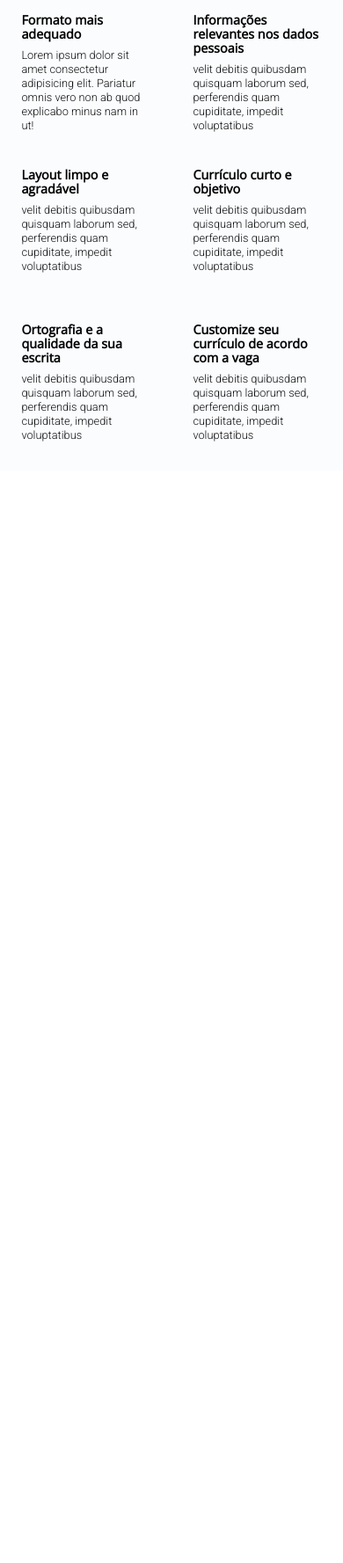
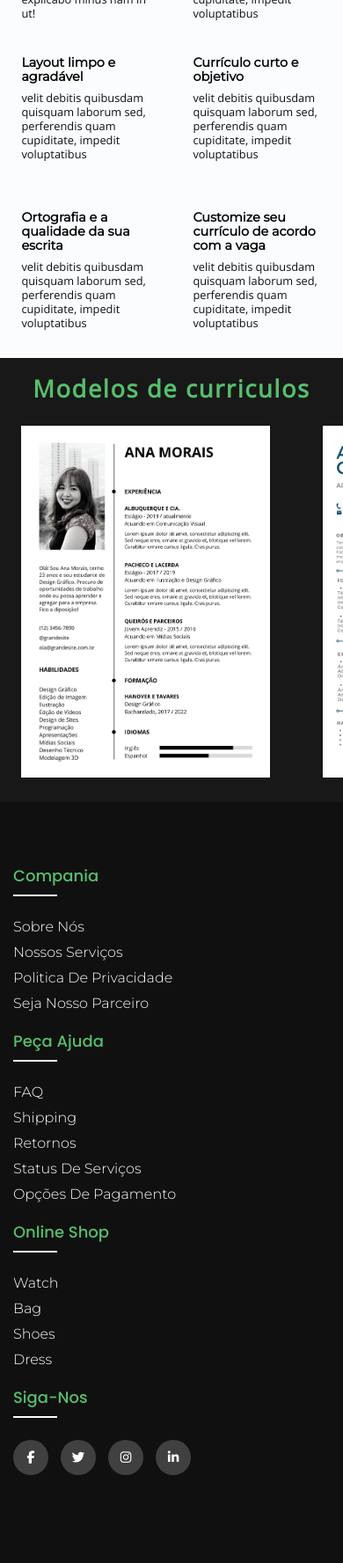
Before and after one commit to Prantes/app-curriculo, a PHP site: page / in a window 390 px wide. Shown: the part 394-2171 px from the top of the page at 88% size. Before the commit the page ends 896 px from the top, so only its background shows below. Run offline with PHP 8.4, Linux system fonts and the light colour scheme; some libraries are stand-ins or nearby versions.

Commit message:
Criação de área de amostragem de currículos e footer na página inicial
Foi esquematizado para versão mobile as áreas de amostragem de currículo mais o footer com páginas adicionais para contato e etc.

```diff
--- a/index.html
+++ b/index.html
@@ -12,8 +12,7 @@
     <header id="header" >
         <a href="" id="logo">SosCurriculo</a>
         <nav id="nav">
-
-            <button aria-label="Abrir Menu" id="btn-mobile"aria-haspoup="true" aria-controls="menu" aria-expanded="false">
+            <button class="btn_space" aria-label="Abrir Menu" id="btn-mobile" aria-haspoup="true" aria-controls="menu" aria-expanded="false">
                 <a href=""><i class="fa-solid fa-user"></i></a>
                 <span id="hamburguer"></span>
             </button>
@@ -92,8 +91,67 @@
         </section>
     </main>
     <aside class="container_aside" >
+        <h2>Modelos de curriculos</h2>
+        <div class="container_aside_modelos">
+
+            <div class="item">
+                <img src="img/img3.jpg" alt="" srcset="">
+            </div>
+
+            <div class="item">
+                <img src="img/img4.jpg" alt="" srcset="">
+            </div>
+
+            <div class="item">
+                <img src="img/img5.jpg" alt="" srcset="">
+            </div>
+        </div>
+    </div>
     </aside>
+    <footer class="footer">
+        <div class="container_footer">
+            <div class="row">
+                <div class="footer-col" id="col-1">
+                    <h4>Compania</h4>
+                    <ul>
+                        <li><a href="#">Sobre nós</a></li>
+                        <li><a href="#">Nossos Serviços</a></li>
+                        <li><a href="#">Politica de Privacidade</a></li>
+                        <li><a href="#">Seja nosso parceiro</a></li>
+                    </ul>
+                </div>
 
+                <div class="footer-col" id="col-2">
+                    <h4>Peça Ajuda</h4>
+                    <ul>
+                        <li><a href="#">FAQ</a></li>
+                        <li><a href="#">Shipping</a></li>
+                        <li><a href="#">retornos</a></li>
+                        <li><a href="#">Status de Serviços</a></li>
+                        <li><a href="#">Opções de pagamento</a></li>
+                    </ul>
+                </div>
+                <div class="footer-col">
+                    <h4>Online Shop</h4>
+                    <ul>
+                        <li><a href="#">watch</a></li>
+                        <li><a href="#">bag</a></li>
+                        <li><a href="#">shoes</a></li>
+                        <li><a href="#">dress</a></li>
+                    </ul>
+                </div>
+                <div class="footer-col">
+                    <h4>Siga-nos</h4>
+                    <div class="social-links">
+                        <a href="#"><i class="fab fa-facebook-f"></i></a>
+                        <a href="#"><i class="fab fa-twitter"></i></a>
+                        <a href="#"><i class="fab fa-instagram"></i></a>
+                        <a href="#"><i class="fab fa-linkedin-in"></i></a>
+                    </div>
+                </div>
+            </div>
+        </div>
+    </footer>
     <script src="script.js" charset="utf-8"></script>
 </body>
 </html>
--- a/style.css
+++ b/style.css
@@ -1,4 +1,4 @@
-@import url('https://fonts.googleapis.com/css2?family=Anton&family=Open+Sans:wght@300&family=Roboto:wght@300&display=swap');
+@import url('https://fonts.googleapis.com/css2?family=Montserrat:wght@100;300;400&family=Open+Sans:wght@300&family=Poppins:wght@100;300;500&display=swap');
 *{
   margin: 0px;
   padding: 0px;
@@ -6,9 +6,9 @@
   }
 
   :root{
-    --font-primary:"open sans", serif;
-    --font-secondary:"Roboto", serif;
-    --font-action:"Anton", serif;
+    --font-primary:"Montserrat", serif;
+    --font-secondary:"open sans", serif;
+    --font-action:"Poppins", serif;
 }
 @media (min-width: 320px) and (max-width: 699px) {
 
@@ -120,13 +120,13 @@ top: -7px
 
 .container_main{
   width: 100%;
-  height: 58vh;
 }
 .banner{
-  height:70%;
-  background:  linear-gradient(rgba(0,0,0,.3),rgba(0,0,0,.4)),url(img/img2.jpg);
+  background:  linear-gradient(rgba(0,0,0,.3),rgba(0,0,0,.4 )),url(img/img2.jpg);
   background-size:100%;
   background-repeat: no-repeat;
+  background-attachment: scroll;
+
 }
 
 .titulo_banner{
@@ -230,6 +231,117 @@ section .infos{
 }
 .sessao-infos{
   background-color: #FAFCFE;
+}
+.container_aside{
+  background-color: #181818;
+}
+.container_aside h2{
+  padding-top: 1rem;
+  color: #57BE6C;
+  letter-spacing: 1.7px;
+  font-family:var(--font-secondary);
+}
+.container_aside_modelos{
+  display:flex;
+  overflow-x: scroll;
+  width: 100%;
+  scroll-snap-type: x mandatory;
+  scroll-padding: 24px;
+  gap:12px;
+}
+.container_aside h2{
+  font-size: 1.7rem;
+  text-align: center;
+  display: flex;
+  justify-content: center;
+  align-items: center;
+}
+.container_aside .item{
+  padding:24px;
+  border-radius: 8px;
+  scroll-snap-align: start;
+}
+.container_aside .item img{
+  height: 400px;
+}
+.container_footer{
+  max-width: 1170px;
+  margin: auto;
+}
+.row{
+  display: flex;
+  flex-wrap: wrap;
+}
+ul{
+  list-style:none;
+}
+
+/*área do footer*/
+
+.footer{
+background-color: #101010;
+padding: 70px 0;
+margin: none;
+}
+.footer-col{
+  width: 25%;
+  padding: 0 15px 20px;
+}
+.footer-col h4{
+  font-family: var(--font-action);
+  font-size: 18px;
+  color: #57BE6C;
+  text-transform: capitalize;
+  margin-bottom: 35px;
+  font-weight: 500;
+  position: relative;
+}
+.footer-col h4::before{
+  content: '';
+  position: absolute;
+  left: 0;
+  bottom:-10px;
+  background-color:#FAFCFE;
+  height: 2px;
+  box-sizing: border-box;
+  width: 50px;
+}
+.footer-col ul li:not(:last-child){
+  margin-bottom: 10px;
+}
+.footer-col ul li a{
+  font-family: var(--font-primary);
+  font-size: 16px;
+  text-transform: capitalize;
+  color:#181818;
+  text-decoration: none;
+  font-weight: 300;
+  color: #ffffff;
+  display: block;
+  transition: all 0.3s ease;
+}
+.footer-col ul lia:hover{
+  color:#e91e63;
+  padding-left: 8px;
+}
+.footer-col .social-links a{
+  display:inline-block;
+  height: 40px;
+  width: 40px;
+  background-color: rgba(255,255,255,0.2);
+  margin: 0 10px 10px 0;
+  text-align: center;
+  line-height: 40px;
+  border-radius: 50%;
+  color: #ffffff;
+  transition: all 0.5s ease;
+}
+.footer-col .social-links a:hover{
+  color:#24262b;
+  background-color: #ffffff;
+}
+.footer-col{
+  width: 100%;
 }
 }
 
```
Also changed, not shown: other parts of style.css (+79 -1 lines), img/img3.jpg (added), img/img4.jpg (added), img/img5.jpg (added). Lines whose indentation alone changed are shown as unchanged.
